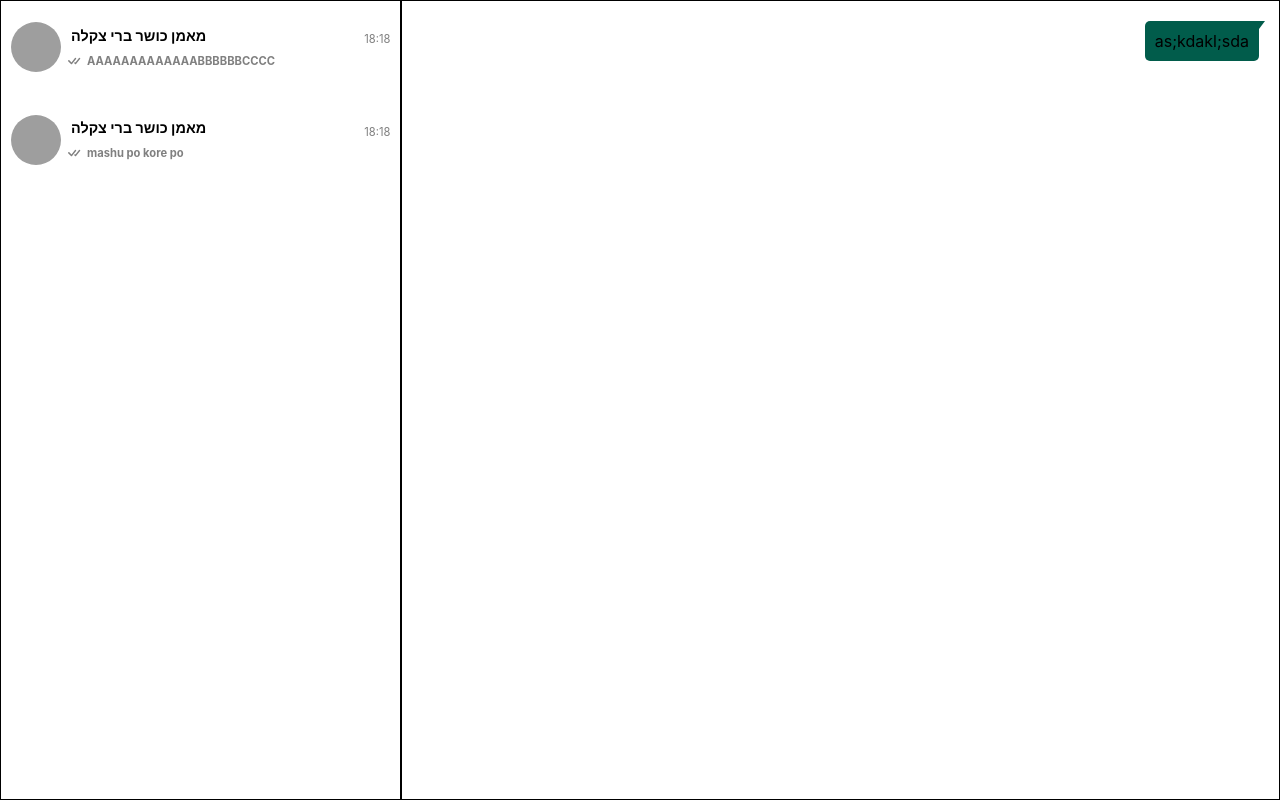
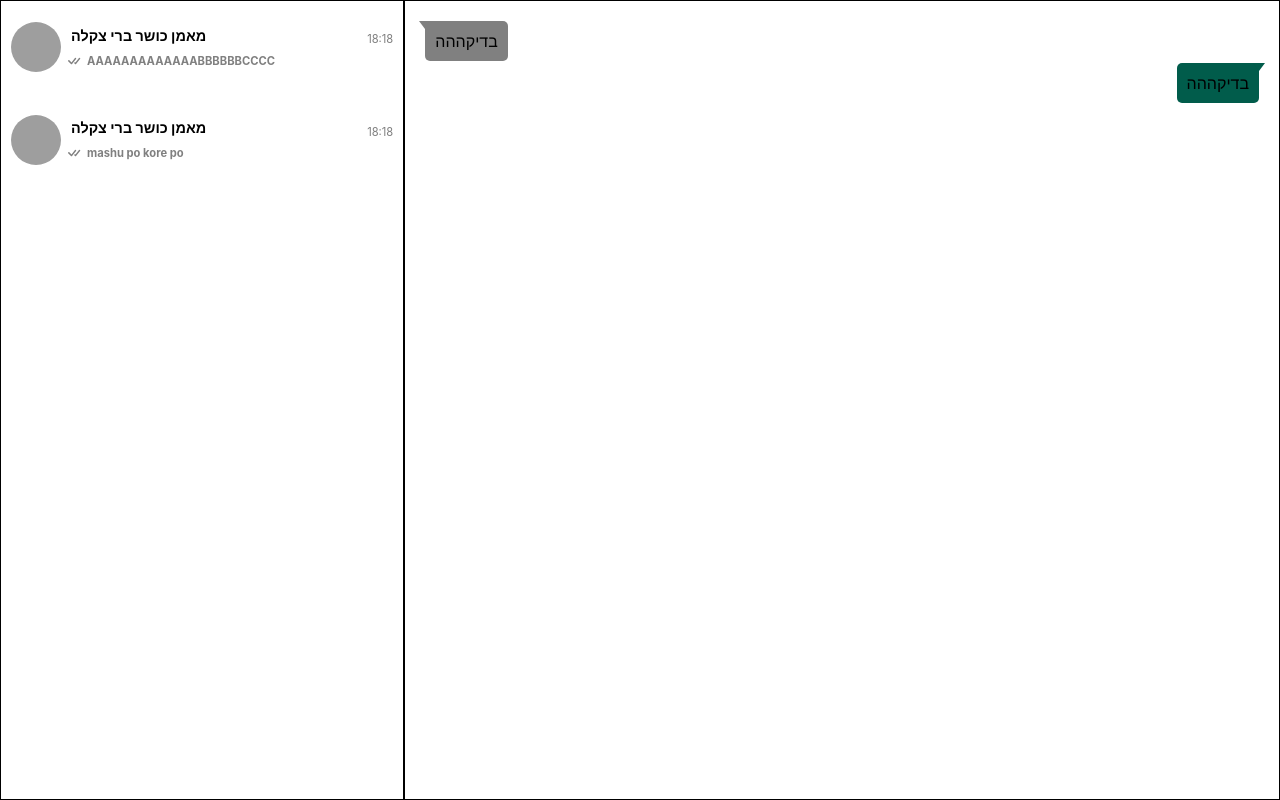
Before and after one commit to Talkoosh/whatsapp-clone, a React (Create React App) app: page / in a window 1280 px wide. Built offline with nearby package versions, Linux system fonts and the light colour scheme; grey boxes are pictures that could not be loaded.

Commit message:
own and other message designs

```diff
--- a/src/components/Chat/chat.module.css
+++ b/src/components/Chat/chat.module.css
@@ -2,4 +2,6 @@
     border: 1px solid black;
     height: 100%;
     padding: 20px;
+    display: flex;
+    flex-direction: column;
 }
--- a/src/components/Message/Message.js
+++ b/src/components/Message/Message.js
@@ -2,9 +2,15 @@ import React from 'react';
 import styles from './message.module.css';
 
 export function Message({ message }) {
+    const demoUserId = 111;
+
+    const isUser = demoUserId === message.userId;
+
+    const ownMessage = isUser ? styles.ownMessage : '';
+
     return (
-        <div className={styles.messageContent + ' ' + styles.ownMessage}>
-            <span>as;kdakl;sda</span>
+        <div className={styles.messageContent + ' ' + ownMessage}>
+            <span>{message.text}</span>
             <div className={styles.messageTriangle}></div>
         </div>
     );
--- a/src/components/Message/message.module.css
+++ b/src/components/Message/message.module.css
@@ -5,6 +5,7 @@
     padding: 10px;
     position: relative;
     border-radius: 5px;
+    margin-bottom: 2px;
 }
 
 .messageTriangle {
@@ -20,7 +21,7 @@
 }
 
 .ownMessage {
-    float: right;
+    align-self: flex-end;
     background-color: var(--message-own-color);
 }
 
--- a/src/data/fake.json
+++ b/src/data/fake.json
@@ -28,6 +28,14 @@
     "messages": [
         {
             "chatId": 123123,
+            "userId": 112,
+            "type": 0,
+            "text": "בדיקההה",
+            "sentAt": 1690558179166,
+            "read": []
+        },
+        {
+            "chatId": 123223,
             "userId": 111,
             "type": 0,
             "text": "בדיקההה",
```
